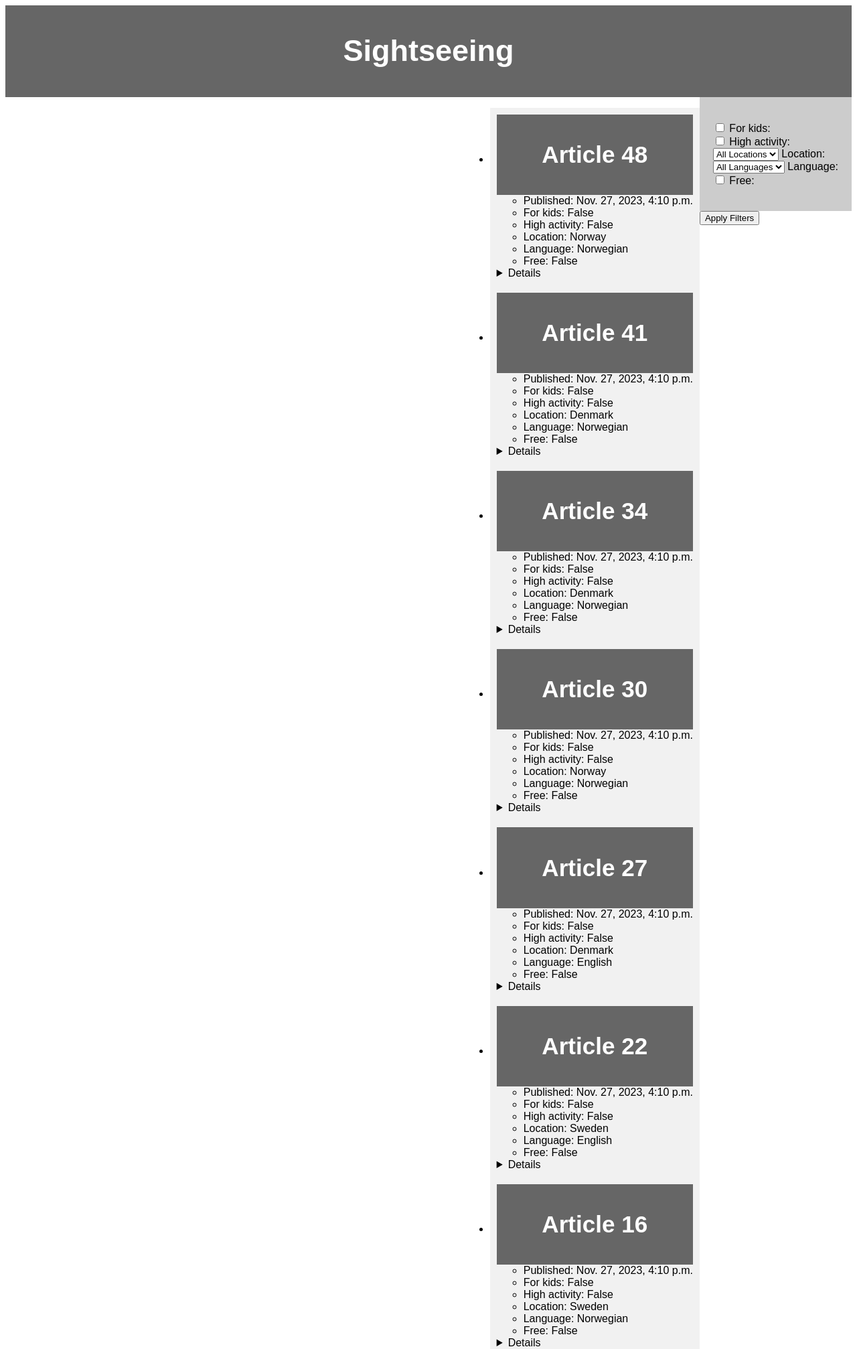
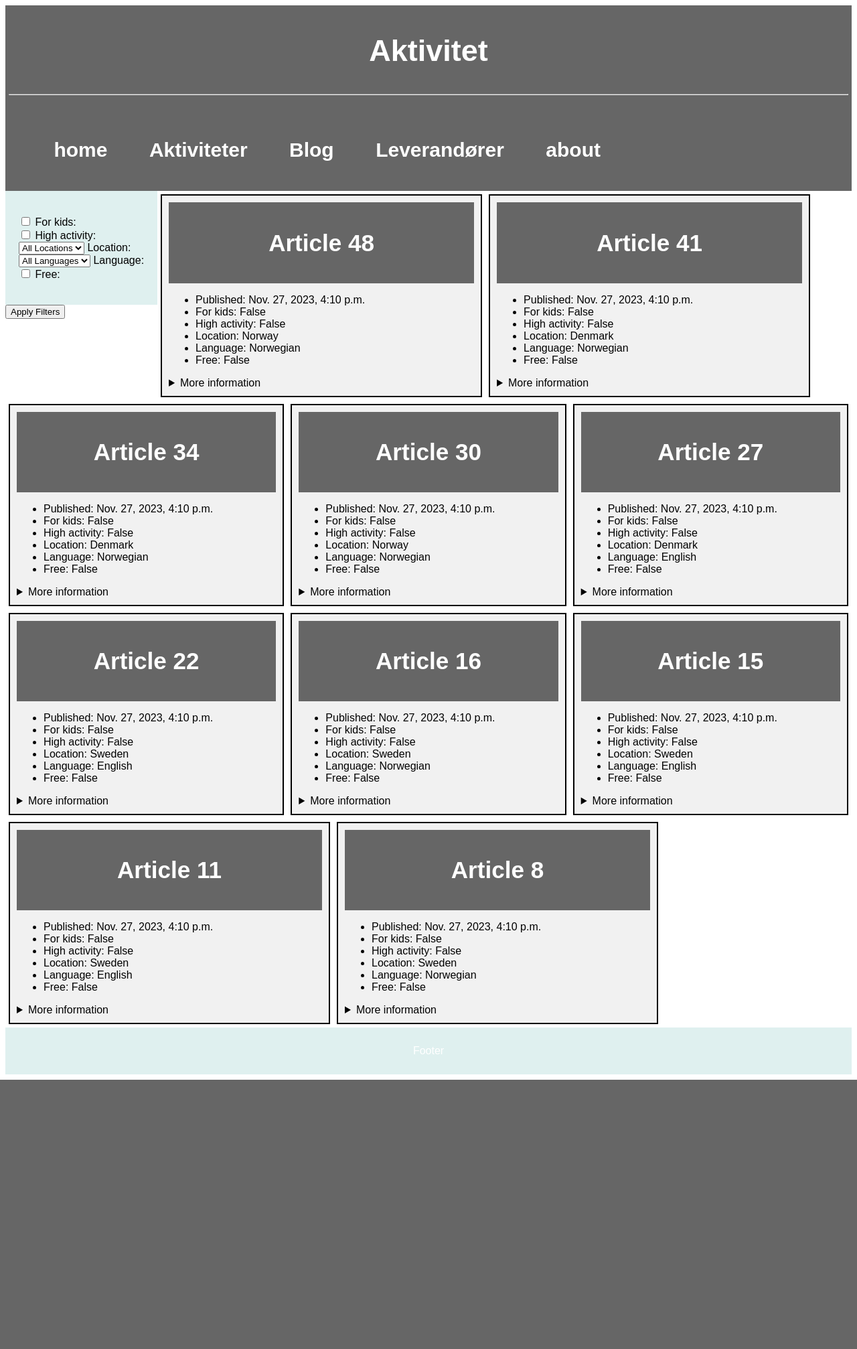
Before and after one commit to bragers/software, a Django app: page /articles/ in a window 1280 px wide. Shown: the top 2014 px of the page at 67% size. After the commit the page ends 1612 px from the top, so only its background shows below. Run offline with Django 4.2, Linux system fonts and the light colour scheme; data comes from the database, SQL or seed files in the repository; both versions use the stored data as it was after the commit.

Commit message:
Alle filene

```diff
--- a/polls/models.py
+++ b/polls/models.py
@@ -17,3 +17,6 @@ class Article(models.Model):
     location = models.ForeignKey(Location, on_delete=models.CASCADE)
     language = models.ForeignKey(Language, on_delete=models.CASCADE)
     free = models.BooleanField(default=False)
+    slot1_remaining_count = models.IntegerField(default=20)
+    slot2_remaining_count = models.IntegerField(default=20)
+    slot3_remaining_count = models.IntegerField(default=20)
--- a/polls/templates/polls/article_list.html
+++ b/polls/templates/polls/article_list.html
@@ -1,7 +1,7 @@
 <!DOCTYPE html>
 <html lang="en">
 <head>
-<title>Sightseeing Agency</title>
+<title>Aktivitet Agency</title>
 <meta charset="utf-8">
 <meta name="viewport" content="width=device-width, initial-scale=1">
 <style>
@@ -15,31 +15,41 @@ body {
 
 /* Style the header */
 header {
+
   background-color: #666;
   padding: 5px;
   text-align: center;
   font-size: 30px;
   color: white;
 }
-
+.header2{
+display: flex;
+flex-direction: row;
+flex-flow: row wrap;
+padding-left: 10px;
+}
+.toptext{
+padding-left: 5%;
+}
 /* Container for flexboxes */
 section {
+  display: flex;
   display: -webkit-flex;
-  display: flex;
   flex-direction: column;
-  flex-flow: row-reverse wrap;
+  flex-flow: row wrap;
   flex: 0 100%;
 }
 aside {
   display: flex;
   flex: 0 100%;
+  flex-direction:row;
 }
 /* Style the navigation menu */
 nav {
   -webkit-flex: 1;
   -ms-flex: 1;
   flex: 1;
-  background: #ccc;
+  background: #dff0ef;
   padding: 20px;
 }
 
@@ -57,16 +67,41 @@ article {
   flex-direction: column;
   background-color: #f1f1f1;
   padding: 10px;
+  max-width: 30em;
+  min-width: 25em;
+    border:2px solid black;
+    margin: 5px;
 }
+.button {
+  dispay:flex;
+  margin-left: 5%;
+}
+.button2 {
+  margin-left: 80%;
+}
+.pamelding{
+  border:2px solid black;
+  max-width:20%;
+  min-width:15%;
 
+}
 /* Style the footer */
 footer {
-  background-color: #777;
+  display: flex
+  flex-direction: row;
+  background-color: #dff0ef;
   padding: 10px;
   text-align: center;
   color: white;
 }
-
+.remaining-count {
+      color: green; /* Change the color to your preference */
+      font-weight: bold;
+    }
+.message {
+      margin-top: 5px; /* Adjust spacing */
+      color: blue; /* Change the color to your preference */
+    }
 /* Responsive layout - makes the menu and the content (inside the section) sit on top of each other instead of next to each other */
 @media (max-width: 600px) {
   section {
@@ -78,9 +113,18 @@ footer {
 </head>
 <body>
 <header>
-  <h2>Sightseeing</h2>
+  <h2>Aktivitet</h2>
+  <hr>
 </header>
+<header class="header2">
+  <h4 class="toptext">home</h4>
+  <h4 class="toptext">Aktiviteter</h4>
+  <h4 class="toptext">Blog</h4>
+  <h4 class="toptext">Leverandører</h4>
+  <h4 class="toptext">about</h4>
 
+
+</header>
 <section>
   <form method="get" action="{% url 'polls:article_list' %}">
     {% csrf_token %}
@@ -118,9 +162,8 @@ footer {
     </div>
   {% endif %}
 
-  <ul>
+
     {% for article in articles %}
-      <li>
         <article>
           <header><h1>{{ article.title }}</h1></header>
           <ul>
@@ -132,19 +175,59 @@ footer {
             <li>Free: {{ article.free }}</li>
             <!-- Add additional fields based on your model -->
           </ul>
-          <details>More information</details>
+          <details>
+        <summary>More information</summary>
+
+        {% if article.slot1_remaining_count > 0 %}
+          <h3 class="pamelding">Klokken 08-12</h3>
+          <button id="slot1-button-{{ article.id }}" class="button" onclick="reserveSlot(1, {{ article.id }})">
+            Meld på
+          </button>
+          <p id="slot1-message-{{ article.id }}"></p>
+          <p id="slot1-counter-{{ article.id }}">{{ article.slot1_remaining_count }}</p>
+        {% endif %}
+
+        {% if article.slot2_remaining_count > 0 %}
+          <h3 class="pamelding">Klokken 12-16</h3>
+          <button id="slot2-button-{{ article.id }}" class="button" onclick="reserveSlot(2, {{ article.id }})">
+            Meld på
+          </button>
+          <p id="slot2-message-{{ article.id }}"></p>
+          <p id="slot2-counter-{{ article.id }}">{{ article.slot2_remaining_count }}</p>
+        {% endif %}
+
+        {% if article.slot3_remaining_count > 0 %}
+          <h3 class="pamelding">Klokken 16-20</h3>
+          <button id="slot3-button-{{ article.id }}" class="button" onclick="reserveSlot(3, {{ article.id }})">
+            Meld på
+          </button>
+          <p id="slot3-message-{{ article.id }}"></p>
+          <p id="slot3-counter-{{ article.id }}">{{ article.slot3_remaining_count }}</p>
+        {% endif %}
+      </details>
         </article>
-      </li>
     {% endfor %}
-  </ul>
+
 </section>
-
-
-
-
 <footer>
   <p>Footer</p>
 </footer>
+<script>
+  // Add this script to handle the button click
+  function reserveSlot(slotId, articleId) {
+    const button = document.getElementById(`slot${slotId}-button-${articleId}`);
+    const messageElement = document.getElementById(`slot${slotId}-message-${articleId}`);
+    const counterElement = document.getElementById(`slot${slotId}-counter-${articleId}`);
 
+    // Add this line to change the button text
+    button.innerText = "Meldt på";
+
+    // Add this line to update the message
+    messageElement.innerText = "Påmeldt!";
+
+    // Add this line to decrease the counter by one
+    counterElement.innerText = parseInt(counterElement.innerText) - 1;
+  }
+</script>
 </body>
 </html>
--- a/polls/urls.py
+++ b/polls/urls.py
@@ -1,5 +1,5 @@
 from django.urls import path
-from .views import ArticleListView, process_payment, login_user
+from .views import ArticleListView, process_payment, login_user, handle_button_click
 
 app_name = "polls"
 urlpatterns = [
@@ -10,4 +10,7 @@ urlpatterns = [
     path('', ArticleListView.as_view(), name='article_list'),  # This handles the root path
     path('payment/', process_payment, name='process_payment'),
     path('login/', login_user, name='login_user'),
+    path('articles/<int:article_id>/handle_button_click/<int:slot_id>/', handle_button_click,
+         name='handle_button_click'),
+
 ]
--- a/polls/views.py
+++ b/polls/views.py
@@ -1,8 +1,9 @@
+# views.py
 from django.http import JsonResponse
+from django.shortcuts import get_object_or_404
 from django.views.generic import ListView
 from .models import Article
-from django.core.paginator import Paginator, EmptyPage
-from .forms import ArticleFilterForm  # Assuming your form is named ArticleFilterForm
+from .forms import ArticleFilterForm
 
 
 class ArticleListView(ListView):
@@ -46,6 +47,19 @@ class ArticleListView(ListView):
         return self.render_to_response(context)
 
 
+def handle_button_click(request, article_id, slot_id):
+    article = get_object_or_404(Article, pk=article_id)
+    remaining_count_field = f'slot{slot_id}_remaining_count'
+
+    if getattr(article, remaining_count_field) > 0:
+        # Update the remaining count
+        setattr(article, remaining_count_field, getattr(article, remaining_count_field) - 1)
+        article.save()
+        return JsonResponse({'status': 'success', 'message': 'Påmeldt!'})
+    else:
+        return JsonResponse({'status': 'error', 'message': 'Maximum limit reached'}, status=400)
+
+
 def process_payment(request):
     try:
         # Simulate successful payment
```
Also changed, not shown: polls/management/commands/populate_articles.py (+6 -2 lines), db.sqlite3, polls/migrations/0002_article_slot1_remaining_count_and_more.py (added).
